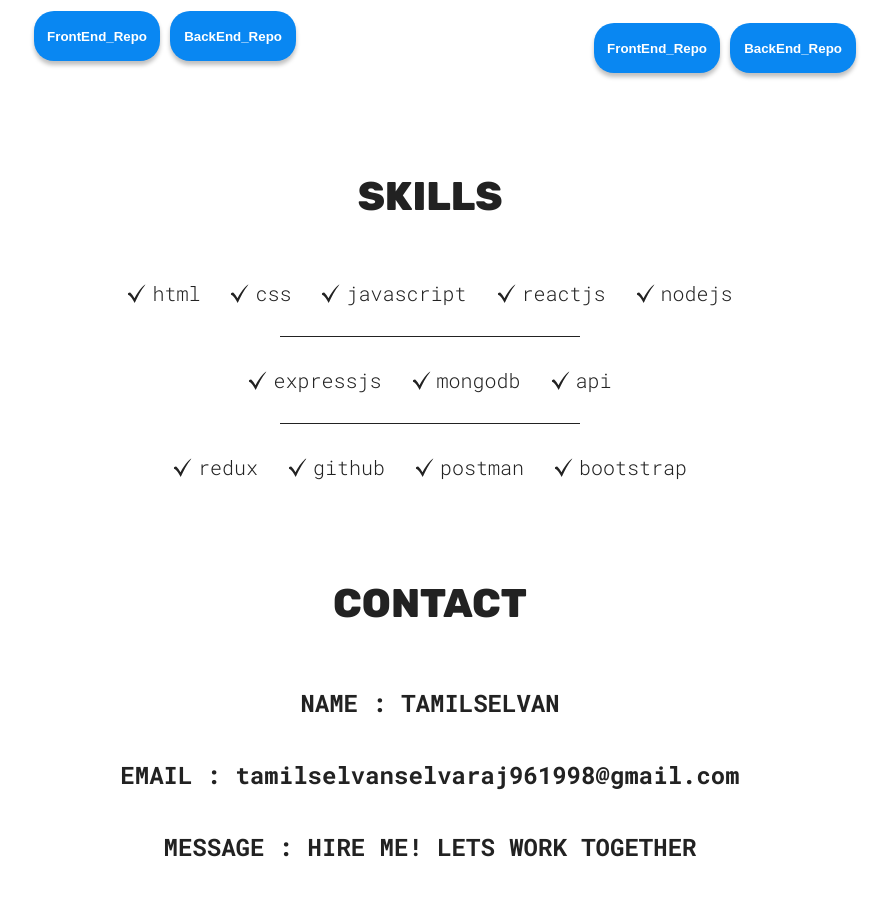
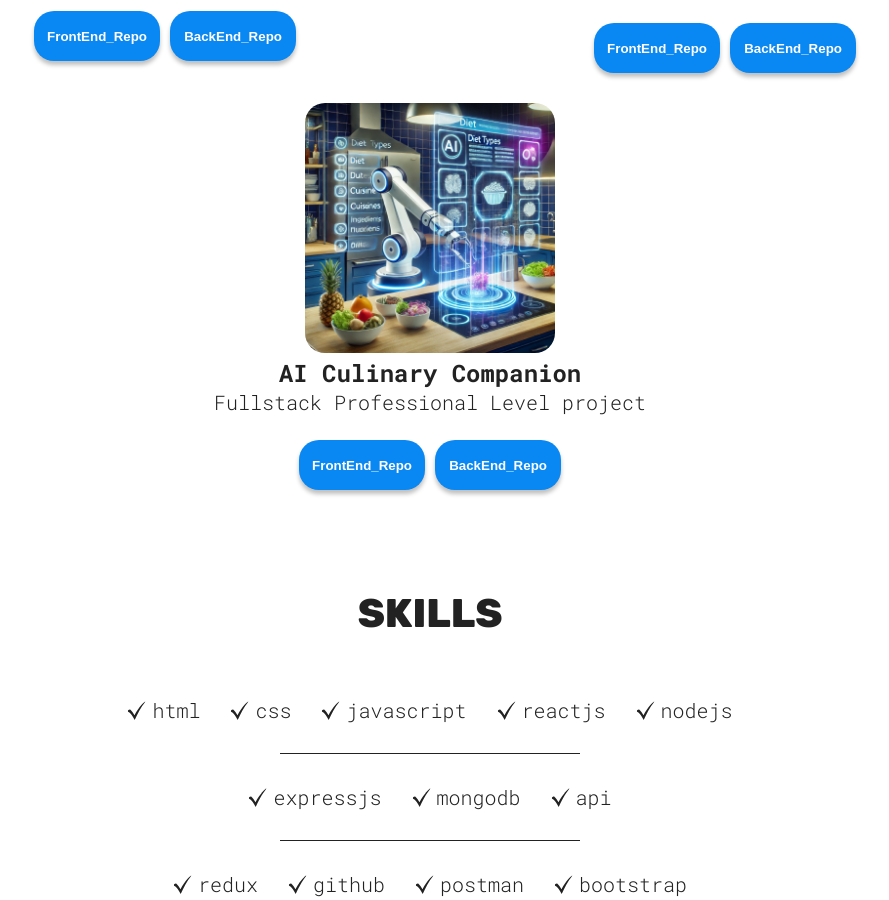
Before and after one commit to nareshselvan6/Personal-Portfolio_1, a React (Vite) app: page / in a window 1280 px wide. Shown: the part 1748-2648 px from the top of the page, without its empty margins (210-1099 px from the left). Built offline with nearby package versions, Linux system fonts and the light colour scheme.

Commit message:
resume and project updated

```diff
--- a/src/sections/Hero/Hero.jsx
+++ b/src/sections/Hero/Hero.jsx
@@ -54,7 +54,7 @@ function Hero() {
         <p className={styles.description}>
         "With a passion for crafting robust applications using MongoDB, Express, React, and Node.js, I deliver seamless user experiences and scalable backend solutions."
         </p>
-        <a href="https://drive.google.com/file/d/1x_YzRYtH6D0teBZBT6xCmXME2jkeb7Wh/view?usp=sharing" target='_blank'>
+        <a href="https://drive.google.com/file/d/1cEs3x9-QA0EhUTMfGj6T3EE7lcO5KuZO/view?usp=sharing" target='_blank'>
           <button className="hover">Resume</button>
         </a>
       </div>
--- a/src/sections/Projects/Projects.jsx
+++ b/src/sections/Projects/Projects.jsx
@@ -4,6 +4,7 @@ import carcare from"../../assets/carcare.png"
 import coffeeshop from "../../assets/coffeeshopimg.jpg"
 import library from "../../assets/library2.jpg"
 import todolist from "../../assets/todolist.png"
+import ai_receipe from"../../assets/ai_receipe_maker.png"
 import url from '../../assets/url.jpg';
 import ProjectCard from '../../common/ProjectCard';
 
@@ -47,7 +48,14 @@ function Projects() {
           FE="https://github.com/nareshselvan6/FrontEnd_CapStone_VehicleCare"
           BE="https://github.com/nareshselvan6/BackEnd_CapStone_VehicleCare"
         />
-
+<ProjectCard
+  src={ai_receipe}
+  link="https://a-ireceipe-maker.vercel.app/"
+  h3="AI Culinary Companion "
+  p="Fullstack Professional Level project"
+  FE="https://github.com/nareshselvan6/AIreceipe_maker"
+  BE="https://github.com/nareshselvan6/AIreceipe_maker-Backend_gemini"
+/>
 
       </div>
     </section>
```
Also changed, not shown: src/assets/ai_receipe_maker.png (added).
